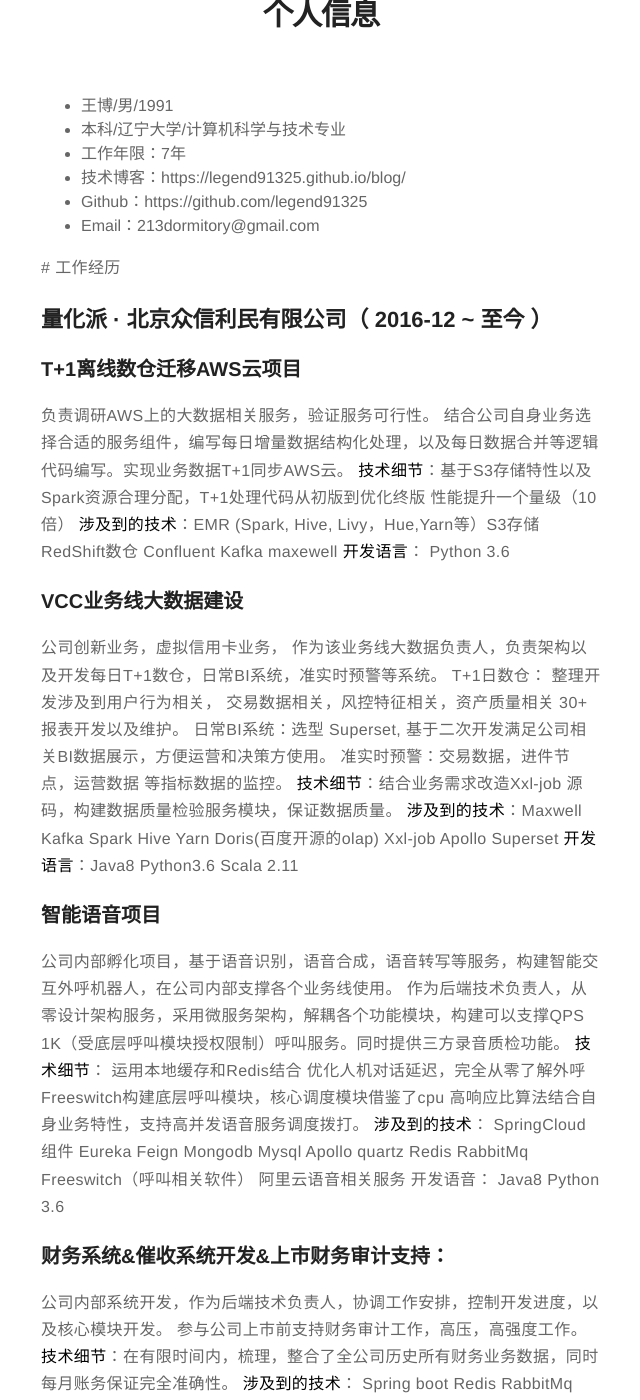
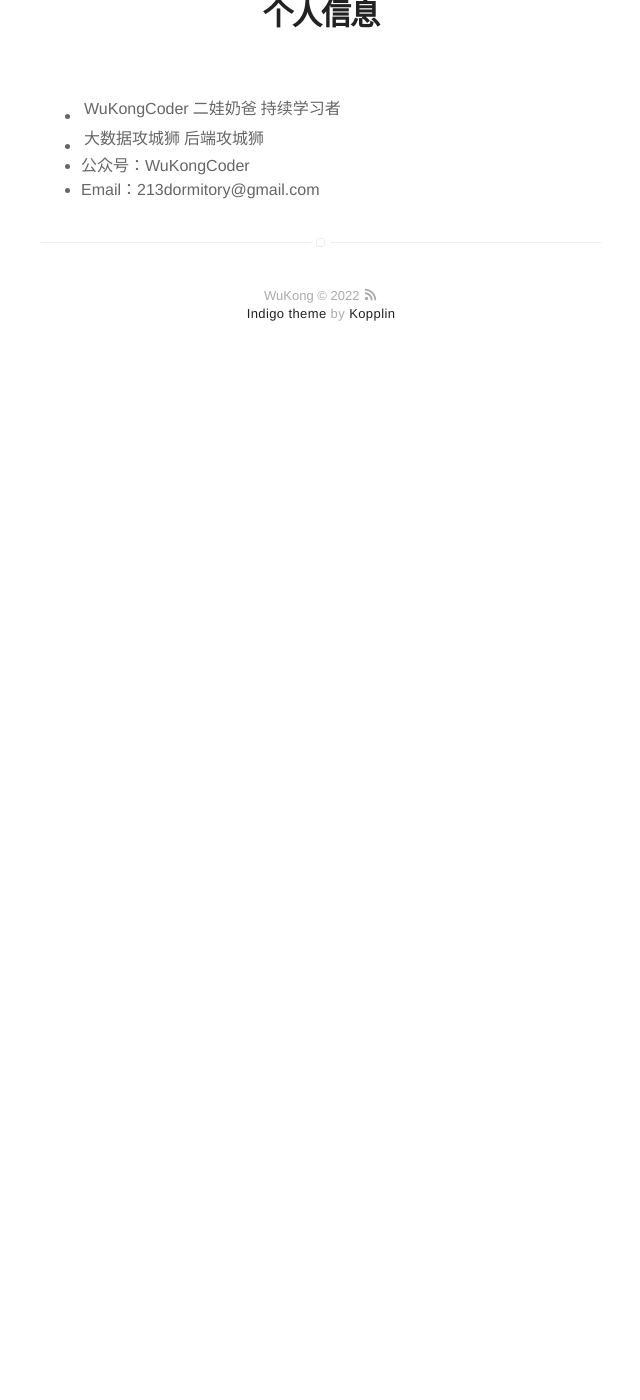
Before and after one commit to legend91325/legend91325.github.io, a Jekyll site: the page built from resume.md, in a window 1280 px wide and 1400 px high, scrolled down 270 px. Shown: the whole window, without its empty margins (319-959 px from the left). Built offline with Jekyll 4.4.1, drawn with Linux system fonts in a browser that asks for light colours; after the commit the page ends 900 px from its top, so only the background shows below that; some of the changed text lies outside the part shown.

Commit message:
update personal info

```diff
--- a/resume.md
+++ b/resume.md
@@ -5,86 +5,7 @@ layout: page
 # Resume
 ---
 # 个人信息
- - 王博/男/1991
- - 本科/辽宁大学/计算机科学与技术专业
- - 工作年限：7年
- - 技术博客：https://legend91325.github.io/blog/
- - Github：https://github.com/legend91325
+ - WuKongCoder | 二娃奶爸 | 持续学习者
+ - 大数据攻城狮 | 后端攻城狮
+ - 公众号：WuKongCoder
  - Email：213dormitory@gmail.com
-
- # 工作经历
-
-## 量化派 · 北京众信利民有限公司（ 2016-12 ~ 至今 ）
-
-
-### T+1离线数仓迁移AWS云项目
-负责调研AWS上的大数据相关服务，验证服务可行性。 结合公司自身业务选择合适的服务组件，编写每日增量数据结构化处理，以及每日数据合并等逻辑代码编写。实现业务数据T+1同步AWS云。
-**技术细节**：基于S3存储特性以及Spark资源合理分配，T+1处理代码从初版到优化终版 性能提升一个量级（10倍）
-**涉及到的技术**：EMR (Spark, Hive, Livy，Hue,Yarn等）S3存储  RedShift数仓  Confluent Kafka  maxewell
-**开发语言**： Python 3.6
-
-### VCC业务线大数据建设
-公司创新业务，虚拟信用卡业务， 作为该业务线大数据负责人，负责架构以及开发每日T+1数仓，日常BI系统，准实时预警等系统。
-T+1日数仓： 整理开发涉及到用户行为相关， 交易数据相关，风控特征相关，资产质量相关 30+ 报表开发以及维护。
-日常BI系统：选型 Superset, 基于二次开发满足公司相关BI数据展示，方便运营和决策方使用。
-准实时预警：交易数据，进件节点，运营数据 等指标数据的监控。
-**技术细节**：结合业务需求改造Xxl-job 源码，构建数据质量检验服务模块，保证数据质量。
-**涉及到的技术**：Maxwell  Kafka  Spark  Hive Yarn Doris(百度开源的olap) Xxl-job Apollo Superset
-**开发语言**：Java8 Python3.6 Scala 2.11
-
-### 智能语音项目
-公司内部孵化项目，基于语音识别，语音合成，语音转写等服务，构建智能交互外呼机器人，在公司内部支撑各个业务线使用。
-作为后端技术负责人，从零设计架构服务，采用微服务架构，解耦各个功能模块，构建可以支撑QPS 1K（受底层呼叫模块授权限制）呼叫服务。同时提供三方录音质检功能。
-**技术细节**： 运用本地缓存和Redis结合 优化人机对话延迟，完全从零了解外呼Freeswitch构建底层呼叫模块，核心调度模块借鉴了cpu 高响应比算法结合自身业务特性，支持高并发语音服务调度拨打。
-**涉及到的技术**： SpringCloud 组件 Eureka  Feign  Mongodb Mysql Apollo quartz  Redis RabbitMq Freeswitch（呼叫相关软件） 阿里云语音相关服务
-开发语音： Java8 Python 3.6
-
-### 财务系统&催收系统开发&上市财务审计支持：
-公司内部系统开发，作为后端技术负责人，协调工作安排，控制开发进度，以及核心模块开发。
-参与公司上市前支持财务审计工作，高压，高强度工作。
-**技术细节**：在有限时间内，梳理，整合了全公司历史所有财务业务数据，同时每月账务保证完全准确性。
-**涉及到的技术**： Spring boot Redis RabbitMq Mysql
-**开发语音**：Java8 Python 2.7
-
-
-
-## 益动 · 北京益动思博网络有限公司（ 2015-04 ~ 2016-12 ）
-
-### 益动App项目
-益动APP是运动爱好者互动平台和app 参与项目的整个开发，职责核心业务开发，从项目的第一行代码参与进来到整个APP及网站上线。
-益动GPS App 公司主App，基于GPS帮助用户记录运动轨迹应用，百万用户数，日活数万， 负责核心模块开发，有半年时间，后端自己单独负责维护。
-**技术细节**：底层架构升级，系统整体迁移，数据迁移。
-**涉及到技术**：Spring Mvc  Mongodb Zookeepr  Dubbo RabbitMq
-**开发语言**：Java7
-
-## 易美云 · 易美云信息技术有限公司（ 2014-04 ~ 2015-03 ）
-
-### 易美云同步盘
-企业级云盘及文档管理工具，为企业提供精准协作办公服务，负责业务模块开发。
-**技术细节**：参与当时web端Office在线文档开发，基于完全官方英文文档。
-**涉及到技术**：Spring Mybatis Redis RabbitMQ Mysql MongoDB
-**开发语言**：Java7
-
-## 东软 · 沈阳东软软件股份有限公司（ 2013-03 ~ 2014-03 ）
-
-### 黄金自助终端机
-软硬一体，在各大银行网点售卖金币的终端机，负责后端业务编码。
-**技术细节**：参与的第一个正式项目。
-**涉及到技术**：Struct2 Hibernate3 Mysql
-**开发语言**：Java6
-
----
-# 技能清单
-- 开发语言：Java (7年）/Python（3年）/Scala（1年）/Shell（2年）
-- 数据库相关：MySQL（熟悉）/Redis（熟悉）/Mongodb（使用）/Doris（使用）/neo4j（了解）
-- 大数据相关：Spark（使用）/Hive（使用）/Kafka（使用）/Zookeeper（使用）/Impala（了解）/ Yarn（了解）/Presto（了解）
-- 版本管理、文档和自动化部署工具：Svn/Git/Jenkins/Maven
-- 云和开放平台：阿里云/AWS云
-
-# 自我介绍
--  热爱这份职业，依旧保持对新领域的好奇感和驱动力。
--  职业规划，技术or管理 ，目前阶段更倾向于大部分时间用于技术，管理占少部分。目标是数据科学方面解决方案架构师。
- -  爱好运动，一个健康的身体才是革命的本钱，喜欢打篮球，各大球体育赛事都有关注。
-
- # 致谢
-感谢您花时间阅读我的简历，期待能有机会和您共事。
```
Also changed, not shown: about.md (+5 -3 lines).
